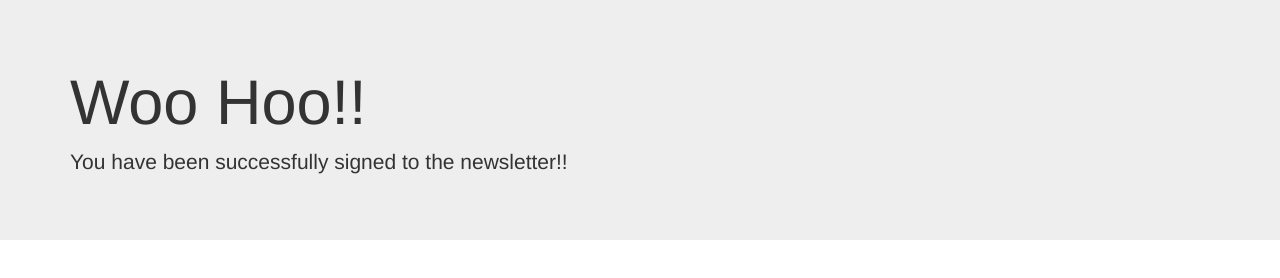
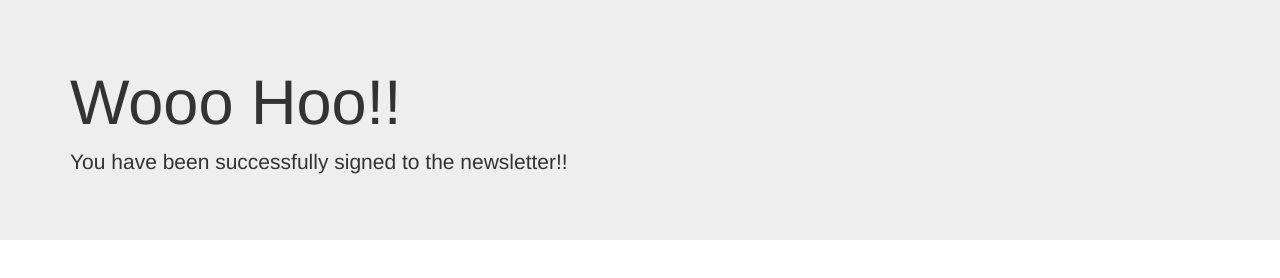
Before and after one commit to shivanshdwivedi/Newsletter-Signup, a website: page success.html in a window 1280 px wide. Drawn offline with nearby package versions, Linux system fonts and the light colour scheme.

Commit message:
Update success.html

```diff
--- a/success.html
+++ b/success.html
@@ -8,7 +8,7 @@
   <body>
         <div class="jumbotron jumbotron-fluid">
                 <div class="container">
-                  <h1 class="display-4">Woo Hoo!!</h1>
+                  <h1 class="display-4">Wooo Hoo!!</h1>
                   <p class="lead">You have been successfully signed to the newsletter!! </p>
                 </div>
               </div>
```
